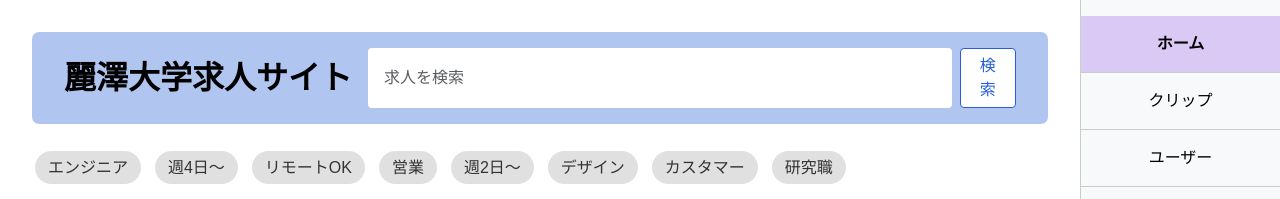
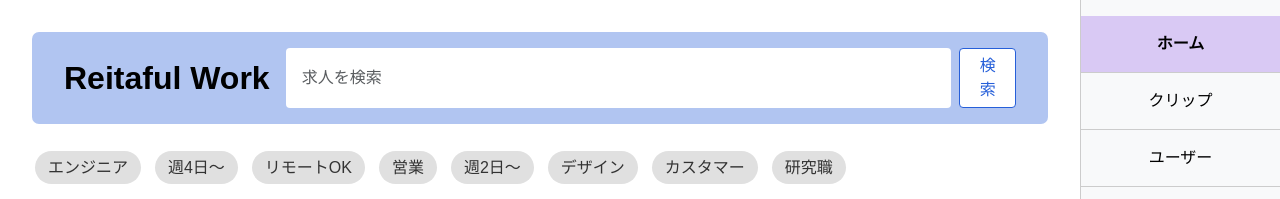
Before and after one commit to shizuku-keke/my-html-restudent-site, a plain HTML site: page index.html in a window 1280 px wide. Shown: the top 199 px of the page. Drawn offline with nearby package versions, Linux system fonts and the light colour scheme.

Commit message:
Update index.html

```diff
--- a/index.html
+++ b/index.html
@@ -179,7 +179,7 @@
 
   <div class="main-content">
     <div class="header-area">
-      <h2>麗澤大学求人サイト</h2>
+      <h2>Reitaful Work</h2>
       <form role="search">
         <input class="form-control" type="search" placeholder="求人を検索" />
         <button class="btn btn-custom-search" type="submit">検索</button>
```
